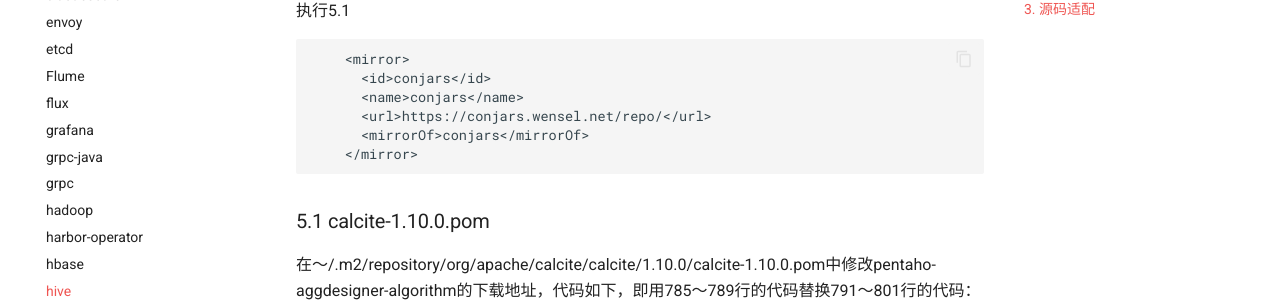
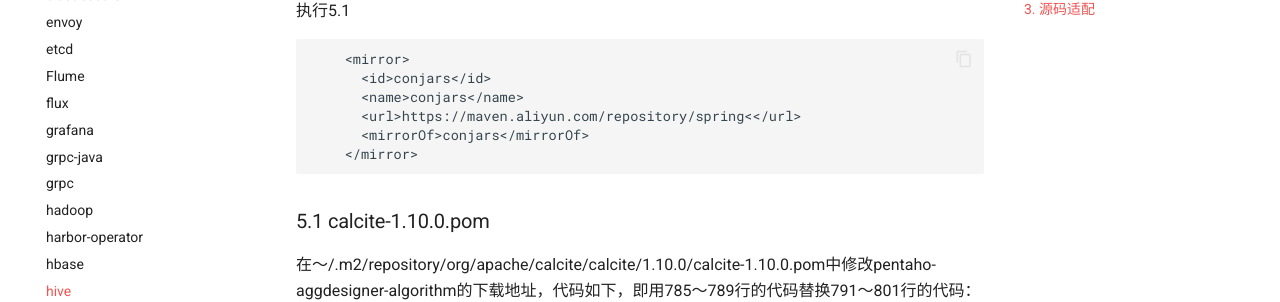
Before and after one commit to Loongson-Cloud-Community/Loongson-Cloud-Community, an MkDocs documentation site: the page built from docs/移植手册/hive.md, in a window 1280 px wide and 900 px high, scrolled down 3548 px. Shown: the part 153-455 px from the top of the window. Built offline with MkDocs 1.6.1 and Material for MkDocs 9.7.7, drawn with Linux system fonts in a browser that asks for light colours; comment, search, counter and statistics services are not loaded; some of the changed lines change nothing that is shown.

Commit message:
update hive.md
Signed-off-by: yzewei <yangzewei@loongson.cn>

````diff
--- a/docs/移植手册/hive.md
+++ b/docs/移植手册/hive.md
@@ -105,7 +105,7 @@ https://github.com/Loongson-Cloud-Community/Loongson-Cloud-Community/blob/main/d
     <mirror>
       <id>conjars</id>
       <name>conjars</name>
-      <url>https://conjars.wensel.net/repo/</url>
+      <url>https://maven.aliyun.com/repository/spring<</url>
       <mirrorOf>conjars</mirrorOf>
     </mirror>
 ```
````
